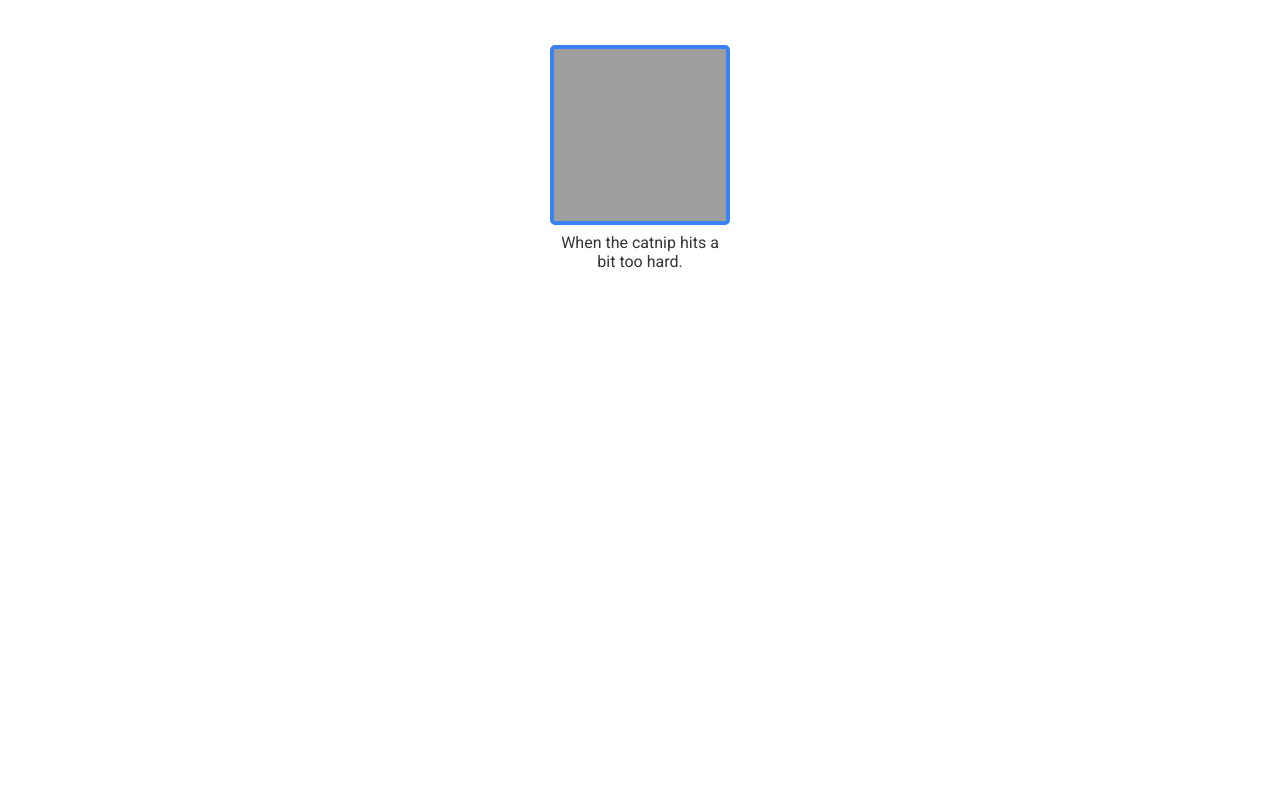
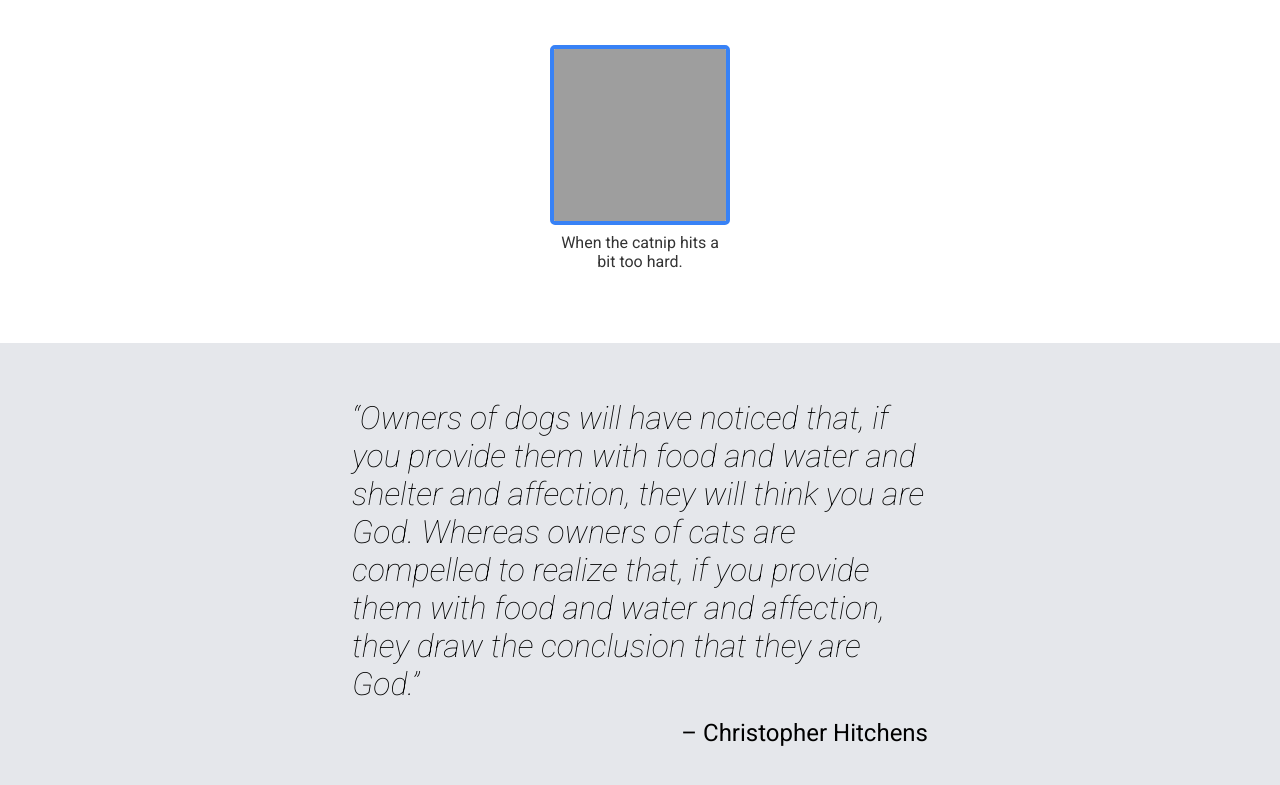
Before and after one commit to nylvenic/landing-page, a plain HTML site: page index.html in a window 1280 px wide. Shown: the part 966-1751 px from the top of the page. Before the commit the page ends 1309 px from the top, so only its background shows below. Drawn offline with Linux system fonts and the light colour scheme; grey boxes are pictures that could not be loaded.

Commit message:
Create html and css for quote section

```diff
--- a/index.html
+++ b/index.html
@@ -5,7 +5,7 @@
         <meta charset="utf-8">
         <link rel="preconnect" href="https://fonts.googleapis.com">
         <link rel="preconnect" href="https://fonts.gstatic.com" crossorigin>
-        <link href="https://fonts.googleapis.com/css2?family=Roboto:wght@400;700&display=swap" rel="stylesheet">
+        <link href="https://fonts.googleapis.com/css2?family=Roboto:ital,wght@0,400;0,700;1,100&display=swap" rel="stylesheet">
         <link href="./styles/style.css" rel="stylesheet">
     </head>
     <body>
@@ -52,7 +52,11 @@
                 </div>
             </div>
         </div>
-        <div class="quote">
+        <div class="quote-section">
+            <div class="container">
+                <p class="quote">“Owners of dogs will have noticed that, if you provide them with food and water and shelter and affection, they will think you are God. Whereas owners of cats are compelled to realize that, if you provide them with food and water and affection, they draw the conclusion that they are God.”</p>
+                <p class="quote-author">– Christopher Hitchens</p>
+            </div>
         </div>
         <div class="cta">
         </div>
--- a/styles/style.css
+++ b/styles/style.css
@@ -147,3 +147,26 @@ a:hover {
     color: #1f2937;
     font-size: 36px;
 }
+
+/* quote section */
+.quote-section {
+    background-color: #e5e7eb;
+    padding: 3rem;
+}
+
+.quote-section .container {
+    display: flex;
+    flex-direction: column;
+    width: 50%;
+}
+
+.quote-section .quote {
+    font-size: 32px;
+    font-style: italic;
+    font-weight: 100;
+}
+
+.quote-section .quote-author {
+    align-self: flex-end;
+    font-size:1.5rem;
+}
```
